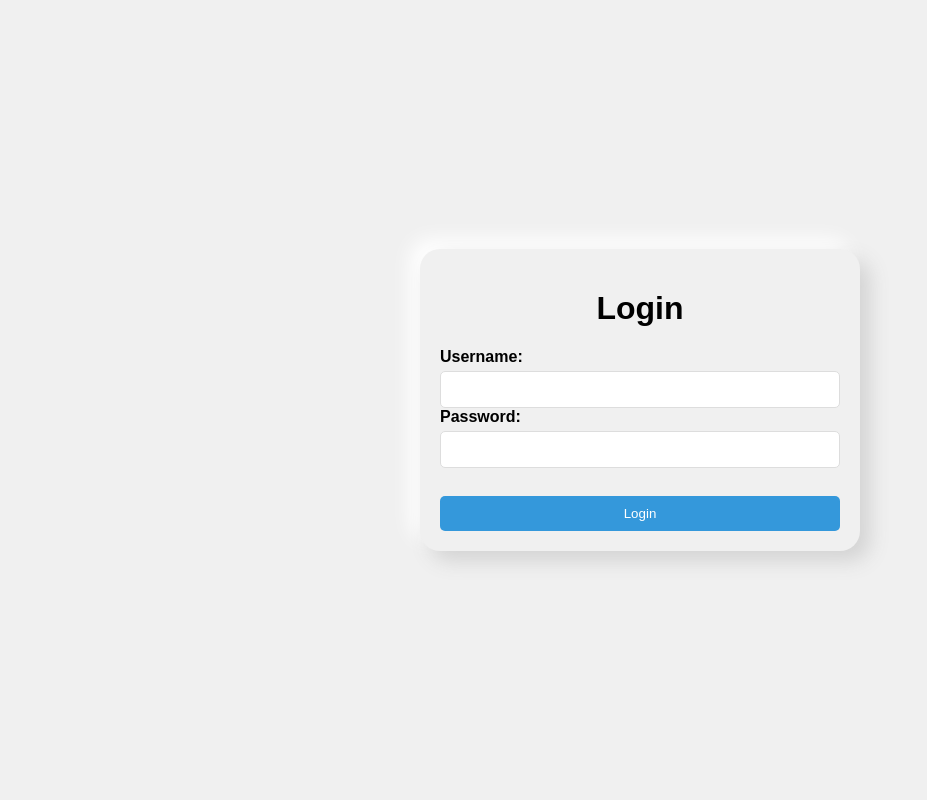
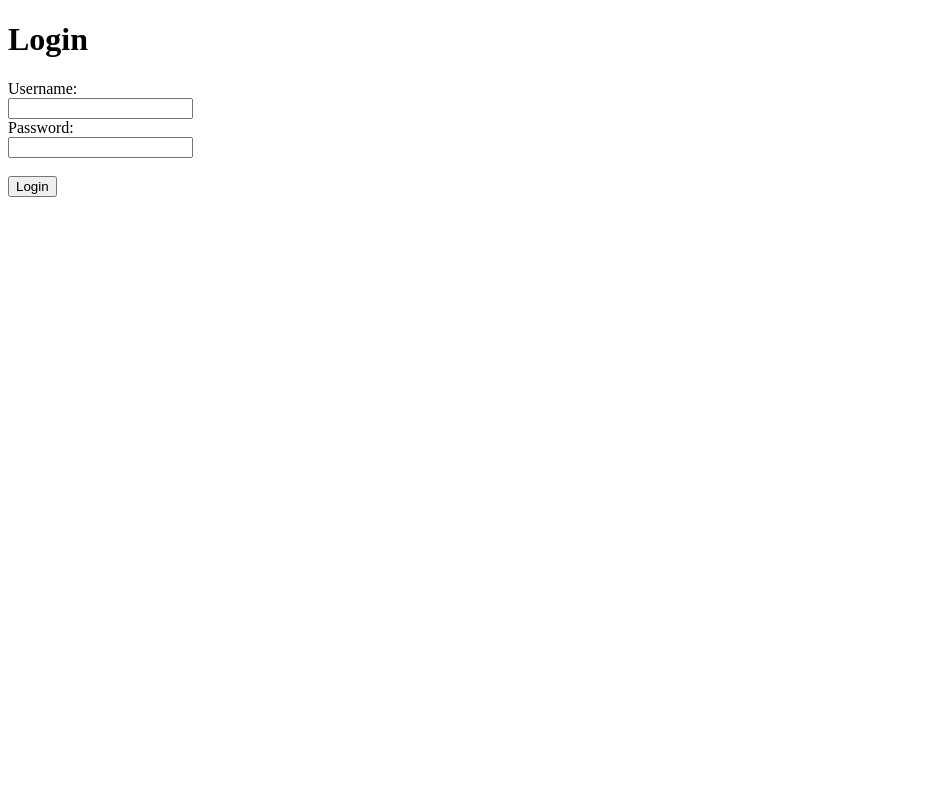
Before and after one commit to geeksahilthakur/mate, a Flask app: page /login in a window 1280 px wide. Shown: the whole page, without its empty margins (0-927 px from the left). Run offline with Flask 2, Linux system fonts and the light colour scheme.

Commit message:
Update index.html

```diff
--- a/templates/index.html
+++ b/templates/index.html
@@ -1,102 +1,10 @@
-<!-- index.html -->
 <!DOCTYPE html>
 <html lang="en">
 <head>
     <meta charset="UTF-8">
     <meta name="viewport" content="width=device-width, initial-scale=1.0">
     <title>Login</title>
-
 </head>
-
-<style>
-
-
-    /* styles.css */
-
-/* General styles */
-body.neumorphic {
-    background-color: #f0f0f0;
-    display: flex;
-    justify-content: center;
-    align-items: center;
-    height: 100vh;
-    margin: 0;
-    font-family: Arial, sans-serif; /* Set a fallback font */
-}
-
-.container {
-    background-color: #f0f0f0;
-    border-radius: 20px;
-    padding: 20px;
-    box-shadow: 10px 10px 20px #d3d3d3, -10px -10px 20px #ffffff;
-    max-width: 400px; /* Limit container width for better readability */
-    width: 90%; /* Adjust width for smaller screens */
-    margin: 0 auto; /* Center container horizontally */
-}
-
-.error {
-    color: red;
-}
-
-.container form {
-    margin-top: 20px;
-}
-
-.container label {
-    font-weight: bold;
-}
-
-.container input[type="text"],
-.container input[type="password"] {
-    width: 100%;
-    padding: 10px;
-    margin-top: 5px;
-    border: 1px solid #ddd;
-    border-radius: 5px;
-    box-sizing: border-box; /* Ensure padding is included in the width */
-}
-
-.container input[type="submit"] {
-    width: 100%;
-    padding: 10px;
-    margin-top: 10px;
-    background-color: #3498db;
-    color: white;
-    border: none;
-    border-radius: 5px;
-    cursor: pointer;
-}
-
-.container input[type="submit"]:hover {
-    background-color: #2980b9;
-}
-
-h1 {
-    text-align: center;
-}
-
-/* Styling for dashboard */
-.container pre {
-    background-color: #f0f0f0;
-    border-radius: 10px;
-    padding: 20px;
-    box-shadow: 10px 10px 20px #d3d3d3, -10px -10px 20px #ffffff;
-}
-
-/* Media queries for responsiveness */
-@media only screen and (max-width: 600px) {
-    .container {
-        width: 90%; /* Adjust width for smaller screens */
-    }
-}
-
-
-
-</style>
-
-
-
-
 <body class="neumorphic">
     <div class="container">
         <h1>Login</h1>
```
